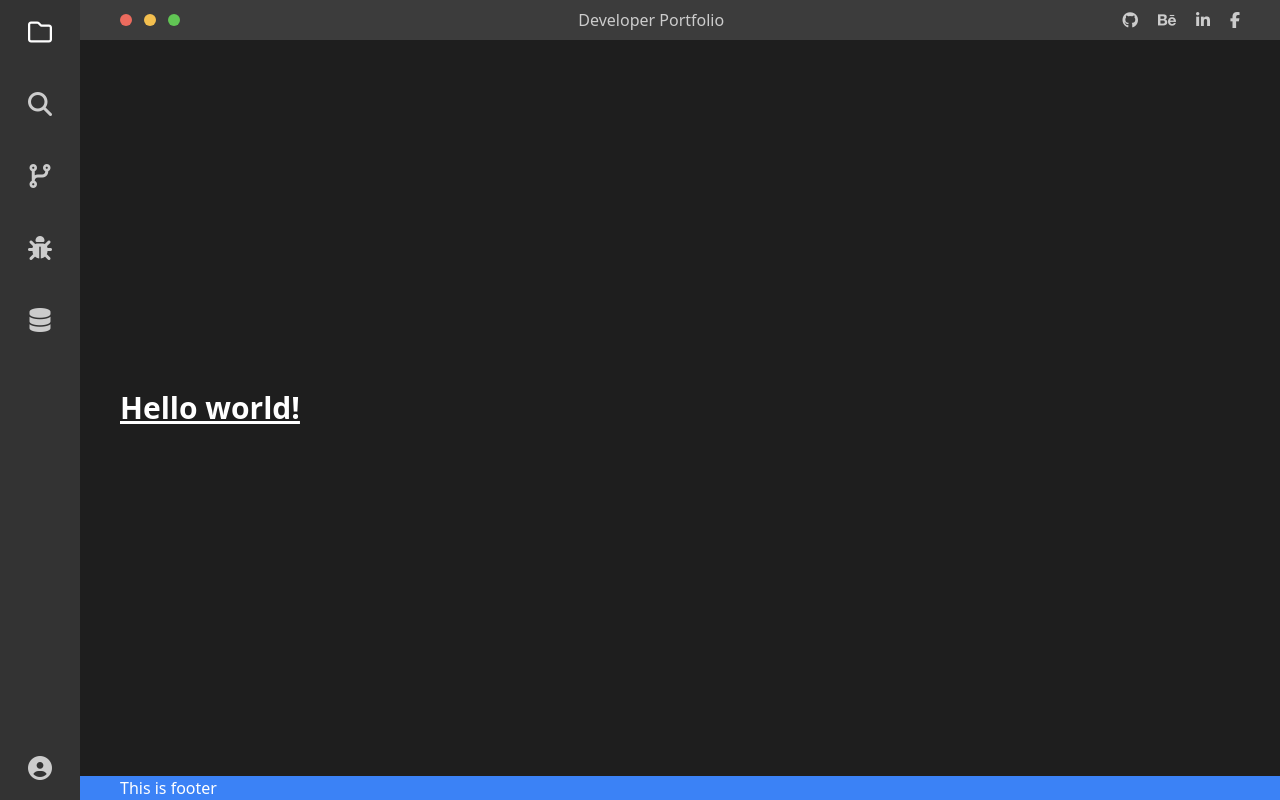
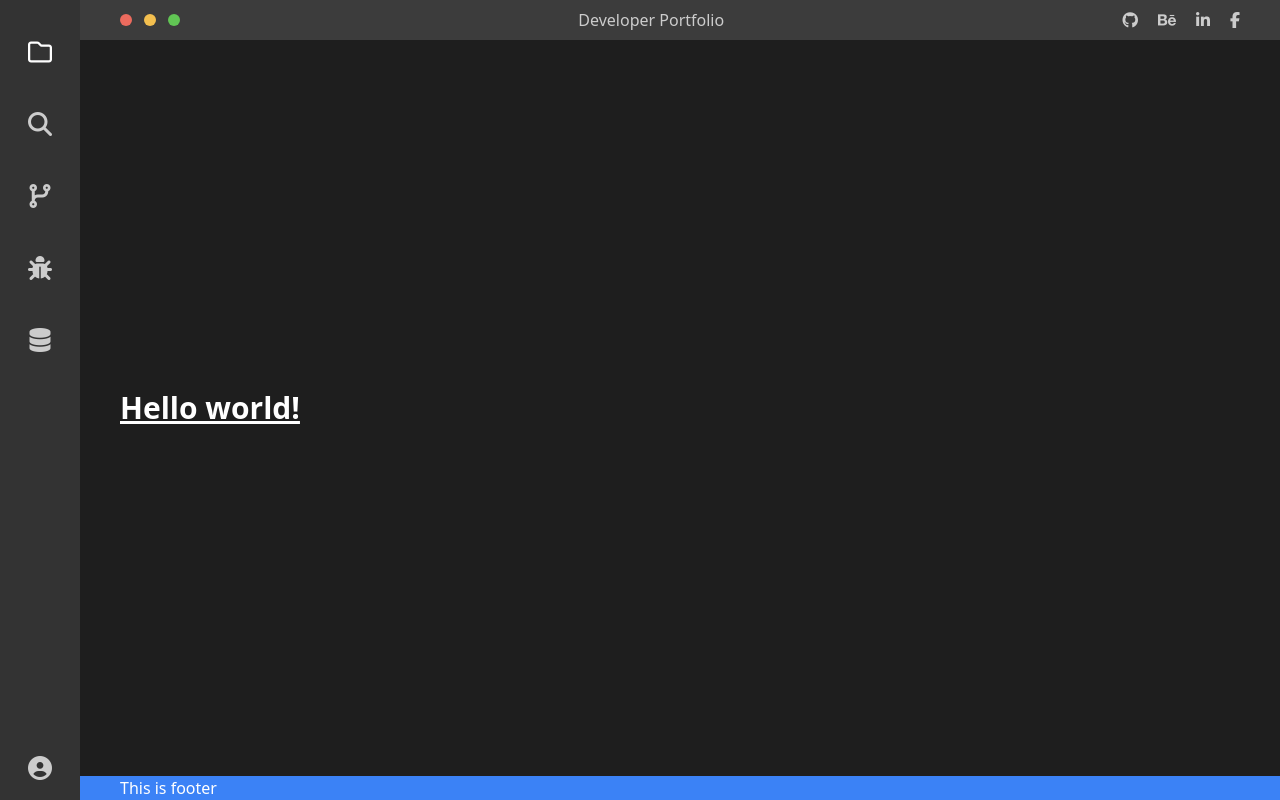
Before and after one commit to 199ocero/Developer-Portfolio, a Nuxt app: page / in a window 1280 px wide. Built offline with nearby package versions, Linux system fonts and the light colour scheme.

Commit message:
👨‍🔧 minor updates

```diff
--- a/components/Sidebar.vue
+++ b/components/Sidebar.vue
@@ -1,6 +1,6 @@
 <template>
   <div
-    class="bg-dune w-12 px-10 py-5 items-center flex flex-col justify-between text-2xl text-light-gray"
+    class="bg-dune w-12 px-10 py-5 pt-10 items-center flex flex-col justify-between text-2xl text-light-gray"
   >
     <div class="flex flex-col space-y-12 items-center">
       <i class="fa-regular fa-folder text-white"></i>
```
